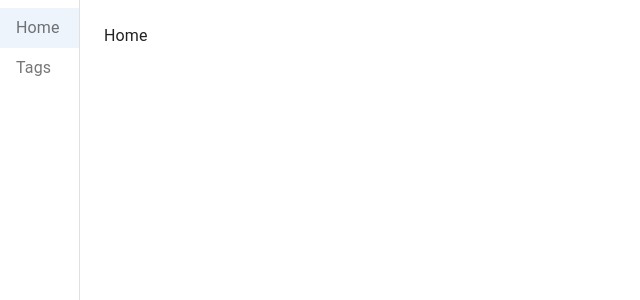
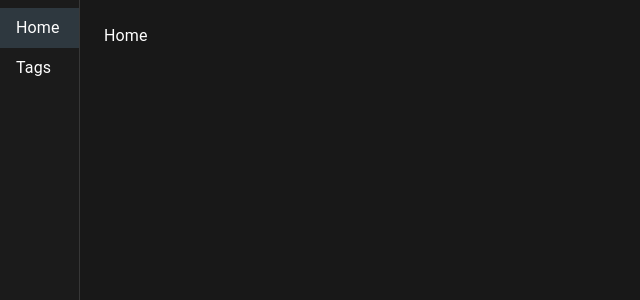
Before and after one commit to vincechang/example1, a React (Create React App) app: page /home in a window 1280 px wide. Shown: the top 300 px of the page, without its empty margins (0-640 px from the left). Built offline with nearby package versions, Linux system fonts and the light colour scheme.

Commit message:
Initialize theme

```diff
--- a/src/index.js
+++ b/src/index.js
@@ -5,15 +5,18 @@ import '@fontsource/ubuntu/700.css';
 import React from 'react';
 import ReactDOM from 'react-dom/client';
 import './index.css';
-import { CssBaseline } from '@mui/material';
+import { CssBaseline, ThemeProvider } from '@mui/material';
+import theme from 'theme';
 import App from './App';
 import reportWebVitals from './reportWebVitals';
 
 const root = ReactDOM.createRoot(document.getElementById('root'));
 root.render(
   <React.StrictMode>
-    <CssBaseline />
-    <App />
+    <ThemeProvider theme={theme}>
+      <CssBaseline />
+      <App />
+    </ThemeProvider>
   </React.StrictMode>,
 );
 
--- /dev/null
+++ b/src/theme/index.js
@@ -0,0 +1,14 @@
+import { createTheme } from '@mui/material';
+import { COLOR } from './variables.ts';
+
+const theme = createTheme({
+  palette: {
+    mode: 'dark',
+    background: {
+      default: COLOR.BLACK_18,
+      paper: COLOR.BLACK_1B,
+    },
+  },
+});
+
+export default theme;
--- /dev/null
+++ b/src/theme/variables.ts
@@ -0,0 +1,20 @@
+/* eslint-disable no-unused-vars */
+
+// eslint-disable-next-line import/prefer-default-export,no-shadow
+export enum COLOR {
+  WHITE = '#FFFFFF',
+  GREY_F8 = '#F8F8F8',
+  GREY_B2 = '#B2B2B2',
+  GREY_92 = '#929292',
+  GREY_6A = '#6A6A6A',
+  BLACK_1F = '#1F1F1F',
+  BLACK_1B = '#1B1B1B',
+  BLACK_18 = '#181818',
+  BLACK_12 = '#121212',
+  BLACK_00_33 = '#00000033',
+  ORANGE = '#FF9B33',
+  ORANGE_LIGHT = '#FFD05D',
+  GRADIANT_LIGHT = '#FFD25F',
+  GRADIANT_DARK = '#FF5C01',
+  BLUE = '#00D1FF',
+}
```
